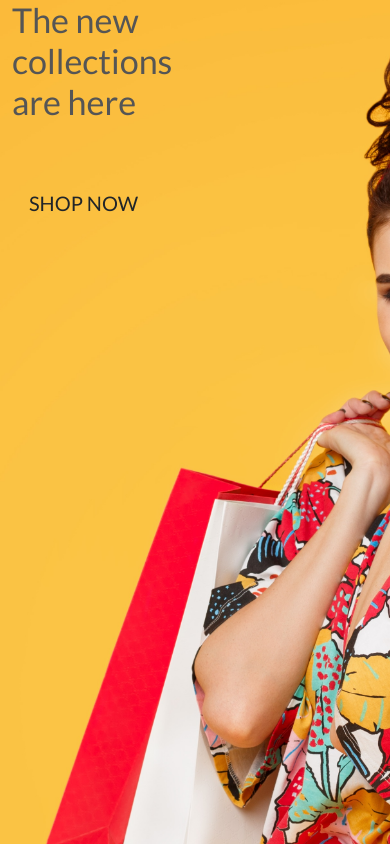
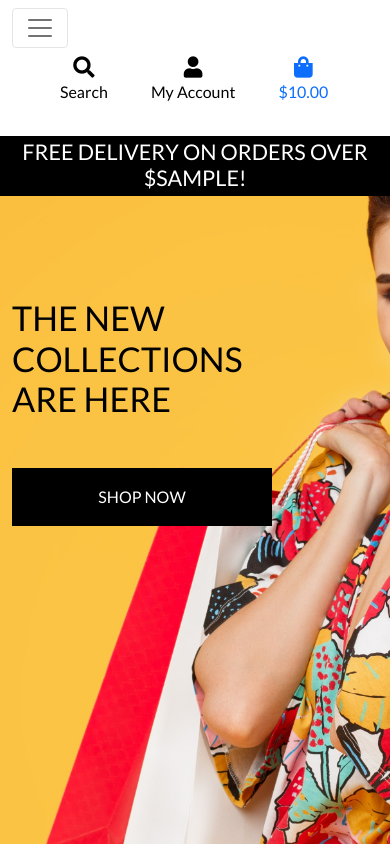
Before and after one commit to EllenSt264/botique_ado_v1, a Django app: template home/templates/home/index.html in a window 390 px wide. Run offline with Django 3.2, Linux system fonts and the light colour scheme; the template is opened without the code that fills it: most values are stand-ins (such as "Sample title", 1, 10 or a date in 2020); some libraries are stand-ins or nearby versions.

Commit message:
Add mobile header and main navbar

```diff
--- a/home/templates/home/index.html
+++ b/home/templates/home/index.html
@@ -2,7 +2,7 @@
 {% load static %}
 
 {% block page_header %}
-<div class="container-header-container">
+    <div class="container header-contianer my-5">
         <div class="row">
             <div class="col"></div>
         </div>
@@ -11,14 +11,14 @@
 
 {% block content %}
     <div class="container h-100">
-    <div class="row h-100 my-auto">
+        <div class="row h-100">
             <div class="col-7 col-md-6 my-auto">
-            <h1 class="display-4 logo-font-text-black">
+                <h1 class="display-4 logo-font text-black">
                     The new collections are here
                 </h1>
                 <div class="my-5">
                     <h4>
-                    <a href="#" class="shop-now-btn btn btn-lg rounded-0 text-uppercase py-3">Shop Now</a>
+                        <a href="" class="shop-now-button btn btn-ls rounded-0 text-uppercase py-3">Shop Now</a>
                     </h4>
                 </div>
             </div>
--- a/static/css/base.css
+++ b/static/css/base.css
@@ -3,11 +3,11 @@
 }
 
 body {
-    background: url('/media/homepage_background_cropped.jpg') no-repeat center center fixed;
-    background-size: cover;
-    height: calc(100vh-164px);
+	background: url('/media/homepage_background_cropped.jpg') no-repeat center center fixed;
+	background-size: cover;
+    height: calc(100vh - 164px);
     color: #555;
-    font-family: 'Lato';
+    font-family: "Lato";
 }
 
 /* from Bulma */
@@ -56,7 +56,11 @@
     border: 1px solid black !important;
 }
 
-/* -------------------------------- Media Queries */
+.bg-black {
+    background: #000 !important;
+}
+
+/* --------------------------------- Media queries */
 
 /* Slightly larger container on xl screens */
 @media (min-width: 1200px) {
--- a/templates/base.html
+++ b/templates/base.html
@@ -35,9 +35,9 @@
 
     {% block corejs %}
     <!-- Scripts -->
-    <script src="https://cdn.jsdelivr.net/npm/bootstrap@5.0.1/dist/js/bootstrap.bundle.min.js" integrity="sha384-gtEjrD/SeCtmISkJkNUaaKMoLD0//ElJ19smozuHV6z3Iehds+3Ulb9Bn9Plx0x4" crossorigin="anonymous"></script>
-    <script src="https://cdn.jsdelivr.net/npm/@popperjs/core@2.9.2/dist/umd/popper.min.js" integrity="sha384-IQsoLXl5PILFhosVNubq5LC7Qb9DXgDA9i+tQ8Zj3iwWAwPtgFTxbJ8NT4GN1R8p" crossorigin="anonymous"></script>
-    <script src="https://cdn.jsdelivr.net/npm/bootstrap@5.0.1/dist/js/bootstrap.min.js" integrity="sha384-Atwg2Pkwv9vp0ygtn1JAojH0nYbwNJLPhwyoVbhoPwBhjQPR5VtM2+xf0Uwh9KtT" crossorigin="anonymous"></script>
+    <script src="https://code.jquery.com/jquery-3.4.1.slim.min.js" integrity="sha384-J6qa4849blE2+poT4WnyKhv5vZF5SrPo0iEjwBvKU7imGFAV0wwj1yYfoRSJoZ+n" crossorigin="anonymous"></script>
+    <script src="https://cdn.jsdelivr.net/npm/popper.js@1.16.0/dist/umd/popper.min.js" integrity="sha384-Q6E9RHvbIyZFJoft+2mJbHaEWldlvI9IOYy5n3zV9zzTtmI3UksdQRVvoxMfooAo" crossorigin="anonymous"></script>
+    <script src="https://stackpath.bootstrapcdn.com/bootstrap/4.4.1/js/bootstrap.min.js" integrity="sha384-wfSDF2E50Y2D1uUdj0O3uMBJnjuUD4Ih7YwaYd1iqfktj0Uod8GCExl3Og8ifwB6" crossorigin="anonymous"></script>
     {% endblock %}
 
     {% block extra_js %}
@@ -48,10 +48,10 @@
 
 <body>
     <header class="container-fluid fixed-top">
-        <div id="   topnav" class="row bg-white py-lg-2 d-none d-lg-flex">
+        <div id="topnav" class="row bg-white pt-lg-2 d-none d-lg-flex">
             <div class="col-12 col-lg-4 my-auto py-1 py-lg-0 text-center text-lg-left">
                 <a href="{% url 'home' %}" class="nav-link main-logo-link">
-                    <h2 class="logo-font text-black my-0"><strong>Botique</strong> Ado</h2>
+                    <h2 class="logo-font text-black my-0"><strong>Boutique</strong> Ado</h2>
                 </a>
             </div>
             <div class="col-12 col-lg-4 my-auto py-1 py-lg-0">
@@ -68,7 +68,7 @@
                     </div>
                 </form>
             </div>
-            <div class="col-12 col-lg-4 my-auto py-1 py-lg-0 text-center text-lg-left">
+            <div class="col-12 col-lg-4 my-auto py-1 py-lg-0">
                 <ul class="list-inline list-unstyled text-center text-lg-right my-0">
                     <li class="list-inline-item dropdown">
                         <a class="text-black nav-link" href="#" id="user-options" data-toggle="dropdown" aria-haspopup="true" aria-expanded="false">
@@ -106,7 +106,21 @@
                     </li>
                 </ul>
             </div>
-
+            <div class="col-12 col-lg-4 my-auto py-1 py-lg-0"></div>
+        </div>
+        <div class="row bg-white">
+            <nav class="navbar navbar-expand-lg navbar-light w-100">
+                <button class="navbar-toggler" type="button" data-toggle="collapse" data-target="#main-nav" aria-controls="main-nav" aria-expanded="false" aria-label="Toggle navigation">
+                    <span class="navbar-toggler-icon"></span>
+                </button>
+                {% include 'includes/mobile-top-header.html' %}
+                {% include 'includes/main-nav.html' %}
+            </nav>
+        </div>
+        <div id="delivery-banner" class="row text-center">
+            <div class="col bg-black text-white">
+                <h4 class="logo-font my-1">Free delivery on orders over ${{ free_delivery_threshold }}!</h4>
+            </div>
         </div>
     </header>
 
--- /dev/null
+++ b/templates/includes/main-nav.html
@@ -0,0 +1,50 @@
+<div class="collapse navbar-collapse" id="main-nav">
+    <ul class="navbar-nav w-auto mx-auto">
+        <li class="nav-item dropdown">
+            <a class="logo-font font-weight-bold nav-link text-black mr-5" href="#" id="all-products-link" data-toggle="dropdown" aria-haspopup="true" aria-expanded="false">
+                All Products
+            </a>
+            <div class="dropdown-menu border-0" aria-labelledby="all-products-link">
+                <a href="" class="dropdown-item">By Price</a>
+                <a href="" class="dropdown-item ">By Rating</a>
+                <a href="" class="dropdown-item ">By Category</a>
+                <a href="" class="dropdown-item">All Products</a>
+            </div>
+        </li>
+
+        <li class="nav-item dropdown">
+            <a class="logo-font font-weight-bold nav-link text-black mr-5" href="#" id="clothing-link" data-toggle="dropdown" aria-haspopup="true" aria-expanded="false">
+                Clothing
+            </a>
+            <div class="dropdown-menu border-0" aria-labelledby="clothing-link">
+                <a href="" class="dropdown-item">Activewear &amp; Essentials</a>
+                <a href="" class="dropdown-item">Jeans</a>
+                <a href="" class="dropdown-item">Shirts</a>
+                <a href="" class="dropdown-item">All Clothing</a>
+            </div>
+        </li>
+
+        <li class="nav-item dropdown">
+            <a class="logo-font font-weight-bold nav-link text-black mr-5" href="#" id="homeware-link" data-toggle="dropdown" aria-haspopup="true" aria-expanded="false">
+                Homeware
+            </a>
+            <div class="dropdown-menu border-0" aria-labelledby="homeware-link">
+                <a href="" class="dropdown-item">Bed &amp; Bath</a>
+                <a href="" class="dropdown-item">Kitchen &amp; Dining</a>
+                <a href="" class="dropdown-item">All Homeware</a>
+            </div>
+        </li>
+
+        <li class="nav-item dropdown">
+            <a class="logo-font font-weight-bold nav-link text-black" href="#" id="specials-link" data-toggle="dropdown" aria-haspopup="true" aria-expanded="false">
+                Special Offers
+            </a>
+            <div class="dropdown-menu border-0" aria-labelledby="specials-link">
+                <a href="" class="dropdown-item">New Arrivals</a>
+                <a href="" class="dropdown-item">Deals</a>
+                <a href="" class="dropdown-item">Clearance</a>
+                <a href="" class="dropdown-item">All Specials</a>
+            </div>
+        </li>
+    </ul>
+</div>
--- /dev/null
+++ b/templates/includes/mobile-top-header.html
@@ -0,0 +1,58 @@
+<ul>
+    <li class="list-inline-item">
+      <a class="text-black nav-link d-block d-lg-none" href="#" id="mobile-search" data-toggle="dropdown" aria-haspopup="true" aria-expanded="false">
+          <div class="text-center">
+              <div><i class="fas fa-search fa-lg"></i></div>
+              <p class="my-0">Search</p>
+          </div>
+      </a>
+      <div class="dropdown-menu border-0 w-100 p-3 rounded-0 my-0" aria-labelledby="mobile-search">
+          <form class="form" method="GET" action="">
+              <div class="input-group w-100">
+                  <input class="form-control border border-black rounded-0" type="text" name="q" placeholder="Search our site">
+                  <div class="input-group-append">
+                      <button class="form-control form-control btn btn-black border border-black rounded-0" type="submit">
+                          <span class="icon">
+                              <i class="fas fa-search"></i>
+                          </span>
+                      </button>
+                  </div>
+              </div>
+          </form>
+      </div>
+  </li>
+  <li class="list-inline-item dropdown">
+      <a class="text-black nav-link d-block d-lg-none" href="#" id="user-options" data-toggle="dropdown" aria-haspopup="true" aria-expanded="false">
+          <div class="text-center">
+              <div><i class="fas fa-user fa-lg"></i></div>
+              <p class="my-0">My Account</p>
+          </div>
+      </a>
+      <div class="dropdown-menu border-0" aria-labelledby="user-options">
+          {% if request.user.is_authenticated %}
+              {% if request.user.is_superuser %}
+                  <a href="{% url 'account_logout' %}" class="dropdown-item">Product Management</a>
+              {% endif %}
+              <a href="" class="dropdown-item">My Profile</a>
+              <a href="{% url 'account_logout' %}" class="dropdown-item">Logout</a>
+          {% else %}
+              <a href="{% url 'account_signup' %}" class="dropdown-item">Register</a>
+              <a href="{% url 'account_login' %}" class="dropdown-item">Login</a>
+          {% endif %}
+      </div>
+  </li>
+  <li class="list-inline-item">
+      <a class="{% if grand_total %}text-primary font-weight-bold{% else %}text-black{% endif %} nav-link d-block d-lg-none" href="">
+          <div class="text-center">
+              <div><i class="fas fa-shopping-bag fa-lg"></i></div>
+              <p class="my-0">
+                  {% if grand_total %}
+                      ${{ grand_total|floatformat:2 }}
+                  {% else %}
+                      $0.00
+                  {% endif %}
+              </p>
+          </div>
+      </a>
+    </li>
+  </ul>
```
Lines whose indentation alone changed are shown as unchanged.
